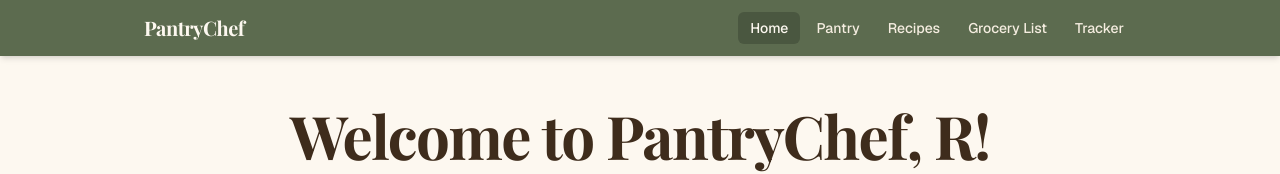
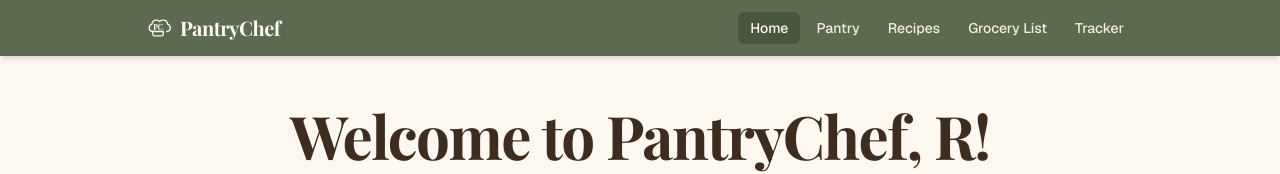
Before and after one commit to raghavmehrotra/pantrychef, a Next.js app: page / in a window 1280 px wide. Shown: the top 174 px of the page. Built offline with nearby package versions, Linux system fonts and the light colour scheme; a web font is replaced by a local one.

Commit message:
Added logo

```diff
--- a/src/components/Navbar.tsx
+++ b/src/components/Navbar.tsx
@@ -17,7 +17,34 @@ export default function Navbar() {
   return (
     <nav className="bg-olive text-cream shadow-md">
       <div className="max-w-5xl mx-auto px-4 flex items-center justify-between h-14">
-        <Link href="/" className="font-serif text-xl font-bold tracking-tight">
+        <Link href="/" className="flex items-center gap-2 font-serif text-xl font-bold tracking-tight">
+          <svg width="28" height="28" viewBox="0 0 32 32" fill="none" xmlns="http://www.w3.org/2000/svg">
+            {/* Chef hat body */}
+            <path
+              d="M10 20h12v3a2 2 0 01-2 2h-8a2 2 0 01-2-2v-3z"
+              stroke="currentColor"
+              strokeWidth="1.5"
+              strokeLinejoin="round"
+            />
+            {/* Chef hat top */}
+            <path
+              d="M10 20c-2.5 0-4-2-4-4.5 0-2 1.2-3.5 3-4 .5-2.5 2.5-4.5 5-4.5 1.5 0 2.8.6 3.8 1.5a5 5 0 014.2-1.5c2.5 0 4.5 2 5 4.5 1.8.5 3 2 3 4 0 2.5-1.5 4.5-4 4.5"
+              stroke="currentColor"
+              strokeWidth="1.5"
+              strokeLinecap="round"
+              strokeLinejoin="round"
+            />
+            {/* PC initials */}
+            <text
+              x="16"
+              y="18.5"
+              textAnchor="middle"
+              fontFamily="serif"
+              fontWeight="bold"
+              fontSize="9"
+              fill="currentColor"
+            >PC</text>
+          </svg>
           PantryChef
         </Link>
         <div className="flex gap-1">
```
